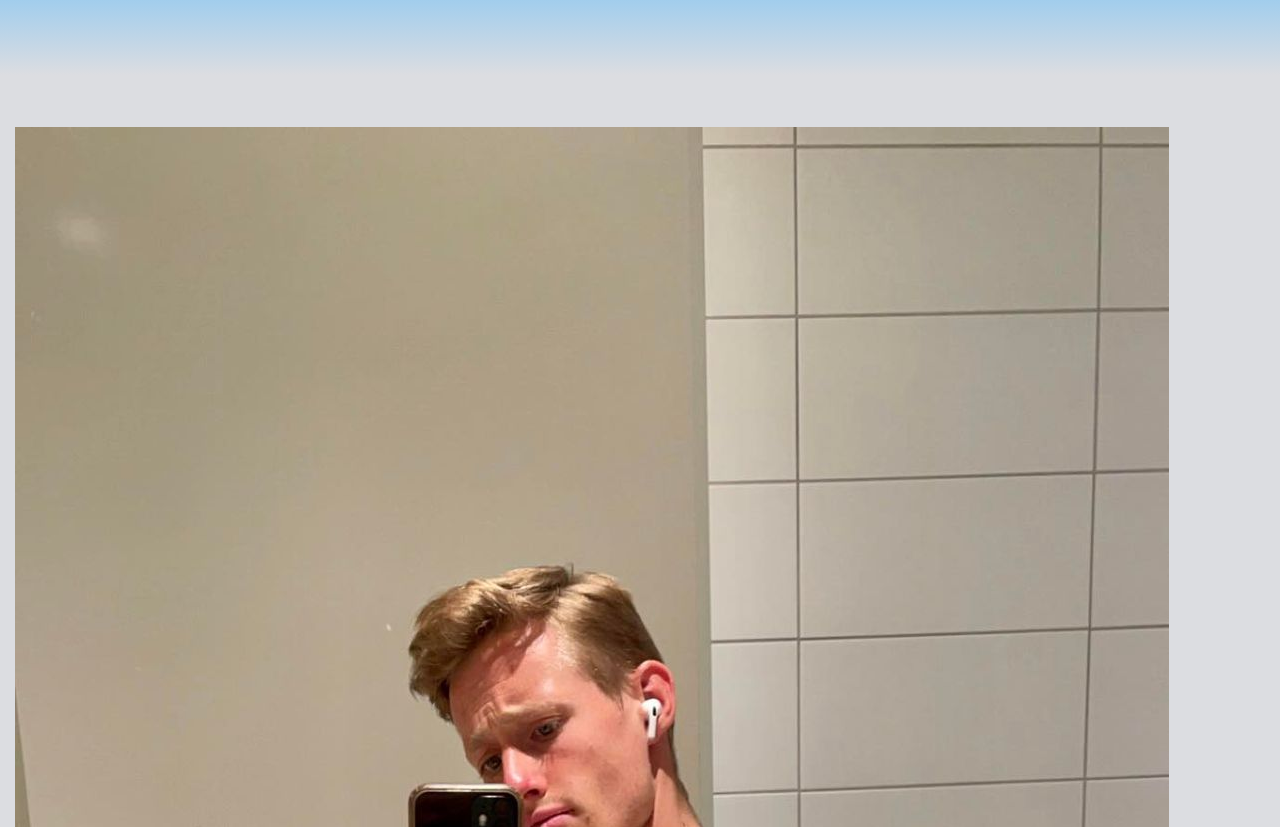
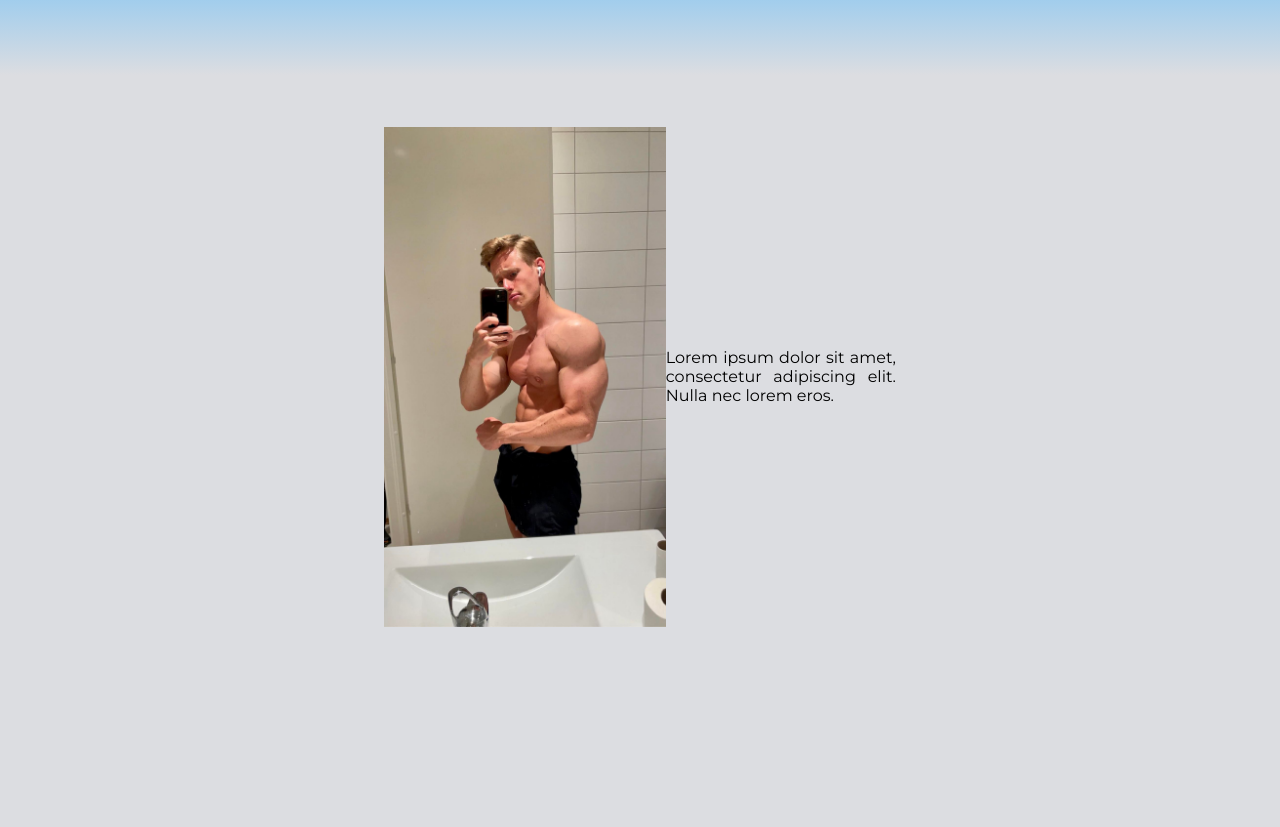
Before and after one commit to Oatre/ebccd, a React (Create React App) app: page / in a window 1280 px wide. Shown: the part 500-1327 px from the top of the page. After the commit the page ends 1187 px from the top, so only its background shows below. Built offline with nearby package versions, Linux system fonts and the light colour scheme.

Commit message:
Fixed image sizing

```diff
--- a/src/Components/ImageWithText/imagewithtext.css
+++ b/src/Components/ImageWithText/imagewithtext.css
@@ -1,16 +1,17 @@
 .image-with-text {
   display: flex;
   align-items: center;
+  justify-content: center;
+  margin-bottom: 20px;
 }
 
-  .image {
-    max-width: 289px;
-    max-height: 512px;
-    width: 25%;
-    height: auto;
+.image-with-text img {
+    height: 500px;
+    width: 400px;
+
 }
 
 .text {
-    text-align: left;
+  text-align: center;
 
 }
--- a/src/Pages/Home.jsx
+++ b/src/Pages/Home.jsx
@@ -13,7 +13,7 @@ export const Home = () => {
       <div className="content">
       <ImageWithText
           imageSrc={bigboy}
-          altText="Logo"
+          altText="Bigboy"
           text="Lorem ipsum dolor sit amet, consectetur adipiscing elit. Nulla nec lorem eros."
         />
       </div>
```
Lines whose indentation alone changed are shown as unchanged.
